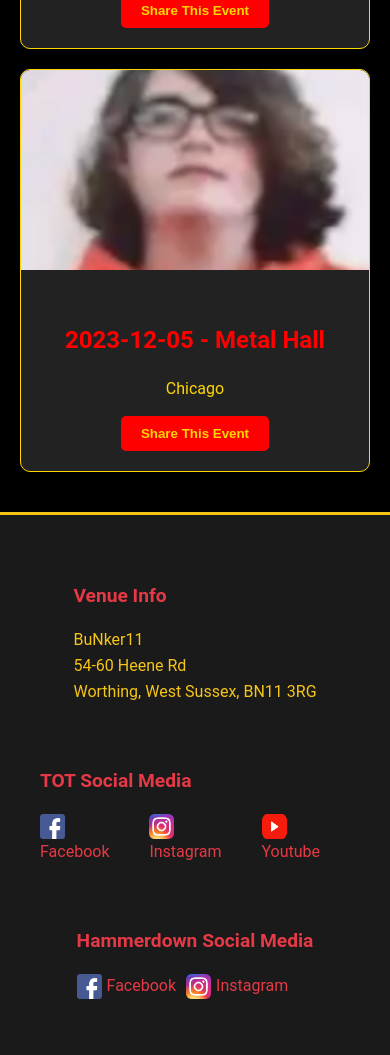
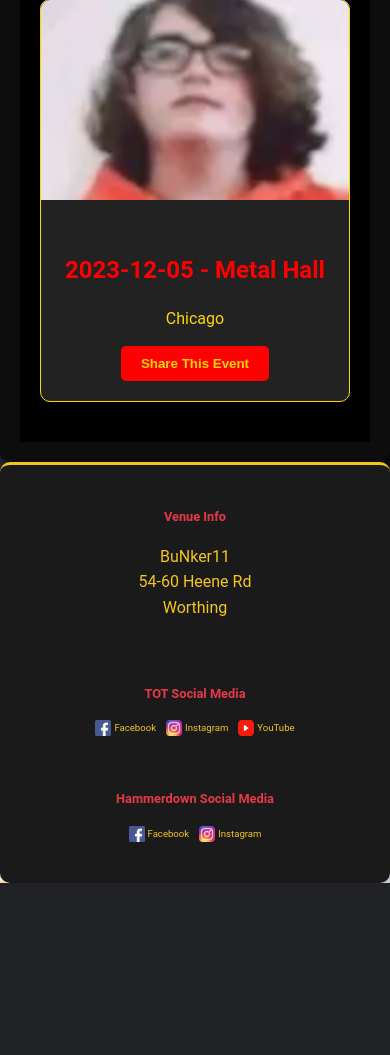
Before and after one commit to Fin250/ProjectRook1, a Flask app: page / in a window 390 px wide. Shown: the part 1953-3008 px from the top of the page. After the commit the page ends 2836 px from the top, so only its background shows below. Run offline with Flask 2, Linux system fonts and the light colour scheme.

Commit message:
Home page enhancements + mobile friendliness work

```diff
--- a/static/css/base.css
+++ b/static/css/base.css
@@ -3,7 +3,8 @@ body {
     margin: 0;
     padding: 0;
     font-family: 'Roboto', sans-serif;
-    background-color: #0d0d0d; /* Darker black for a modern look */
+    background: url('../images/placeholders/placeholder5.jpg') no-repeat center center fixed;
+    background-size: cover;
     color: #f5c518; /* Gold with a softer tone */
     line-height: 1.6;
 }
@@ -17,6 +18,16 @@ a:hover {
     text-decoration: underline;
 }
 
+/* Main Content Wrapper */
+main {
+    max-width: 80%;
+    margin: 0 auto;
+    background-color: #0d0d0d; /* Solid black background for content */
+    padding: 20px;
+    border-radius: 10px;
+    box-shadow: 0 4px 10px rgba(0, 0, 0, 0.5); /* Subtle shadow for depth */
+}
+
 /* Header Styles */
 header {
     display: flex;
@@ -25,6 +36,7 @@ header {
     padding: 15px 30px;
     background-color: #1a1a1a; /* Dark gray for contrast */
     border-bottom: 3px solid #f5c518; /* Gold border */
+    border-radius: 10px;
 }
 
 header .logo img {
@@ -170,63 +182,128 @@ header nav ul li a:hover {
 
 /* Footer Styles */
 footer {
+    display: flex;
+    flex-direction: column; /* Stack sections vertically */
+    align-items: center;
     background-color: #1a1a1a;
     color: #f5c518;
-    padding: 30px;
-    display: flex;
-    justify-content: space-between;
-    flex-wrap: wrap;
+    padding: 15px; /* Adjust padding */
     border-top: 3px solid #f5c518;
+    border-radius: 10px;
+    overflow: hidden; /* Prevent content from overflowing */
 }
 
 footer .footer-section {
-    margin: 10px;
-    flex: 1;
-    min-width: 200px;
+    width: 100%; /* Make sections take full width */
+    text-align: center; /* Center-align content */
+    margin: 10px 0; /* Add vertical spacing */
+}
+
+footer .footer-section.address {
+    margin-bottom: 15px; /* Add extra spacing below the address */
 }
 
 footer .footer-section h4 {
     color: #e63946;
-    margin-bottom: 15px;
-    font-size: 1.2rem;
+    margin-bottom: 5px; /* Reduce spacing */
+    font-size: 0.9rem; /* Adjust font size */
 }
 
-footer .footer-detail {
-    text-align: center;
-    margin-top: 20px;
-    color: #f5c518;
-    font-size: 0.9rem;
-}
-
-/* Footer Social Media Logos */
 footer .footer-section ul {
     list-style: none;
     padding: 0;
     display: flex;
-    gap: 10px;
+    justify-content: center; /* Center-align social media icons */
+    gap: 10px; /* Add spacing between icons */
+}
+
+footer .footer-section ul li a {
+    color: #f5c518;
+    font-size: 0.7rem; /* Adjust text size */
+    text-decoration: none;
+    display: flex;
+    align-items: center;
+    gap: 5px; /* Space between icon and text */
 }
 
 footer .footer-section ul li a img {
-    width: 25px;
-    height: 25px;
-    margin-right: 5px;
-    vertical-align: middle;
+    width: 20px; /* Adjust icon size */
+    height: 20px;
     transition: transform 0.3s ease;
 }
 
 footer .footer-section ul li a img:hover {
-    transform: scale(1.2); /* Slight zoom effect on hover */
+    transform: scale(1.1); /* Slight zoom effect on hover */
 }
 
 /* Responsive Design */
 @media (max-width: 768px) {
+    /* Header Navigation */
     header nav ul {
-        flex-direction: column;
+        flex-direction: row; /* Keep the navigation horizontal */
+        flex-wrap: wrap; /* Allow wrapping if needed */
+        justify-content: center; /* Center the navigation items */
+        gap: 5px; /* Reduce the gap between items */
+    }
+
+    header nav ul li a {
+        font-size: 0.7rem; /* Further reduce font size for smaller screens */
+        padding: 5px 8px; /* Adjust padding for smaller buttons */
+    }
+
+    header {
+        padding: 8px 10px; /* Reduce header padding */
+    }
+
+    header .logo img {
+        max-height: 35px; /* Further reduce logo size */
+    }
+
+    /* Footer */
+    footer {
+        flex-direction: column; /* Stack sections vertically */
         align-items: center;
     }
 
-    footer {
-        flex-direction: column;
-        align-items: center;
+    footer .footer-section.address {
+        width: 100%; /* Address section takes full width */
+        margin-bottom: 20px; /* Add extra spacing below the address */
+    }
+
+    footer .footer-section {
+        width: 100%; /* Ensure sections take full width */
+        margin: 10px 0; /* Add vertical spacing */
+    }
+
+    footer .footer-section ul {
+        flex-direction: row; /* Keep social media icons horizontal */
+        justify-content: center; /* Center-align icons */
+    }
+
+    footer .footer-section ul li a {
+        font-size: 0.6rem; /* Further reduce text size */
+        gap: 3px; /* Reduce space between icon and text */
+    }
+
+    footer .footer-section ul li a img {
+        width: 16px; /* Reduce icon size */
+        height: 16px;
+    }
+
+    footer .footer-section h4 {
+        font-size: 0.8rem; /* Reduce header size */
+    }
+
+    /* Shortened Address */
+    footer .footer-section p {
+        display: none; /* Hide full address by default */
+    }
+
+    footer .footer-section p.short {
+        display: block; /* Show shortened address */
+    }
+
+    main, header, footer {
+        max-width: 95%; /* Reduce width for smaller screens */
     }
 }
--- a/templates/base.html
+++ b/templates/base.html
@@ -44,16 +44,17 @@
     </main>
 
     <footer>
-        <div class="footer-section">
+        <div class="footer-section address">
             <h4>Venue Info</h4>
-            <p>BuNker11<br>54-60 Heene Rd<br>Worthing, West Sussex, BN11 3RG</p>
+            <p class="full">BuNker11<br>54-60 Heene Rd<br>Worthing, West Sussex, BN11 3RG</p>
+            <p class="short">BuNker11<br>54-60 Heene Rd<br>Worthing</p>
         </div>
         <div class="footer-section">
             <h4>TOT Social Media</h4>
             <ul>
                 <li><a href="https://facebook.com" target="_blank"><img src="{{ url_for('static', filename='images/footer/facebook-icon.png') }}" alt="Facebook">Facebook</a></li>
                 <li><a href="https://instagram.com" target="_blank"><img src="{{ url_for('static', filename='images/footer/instagram-icon.png') }}" alt="Instagram">Instagram</a></li>
-                <li><a href="https://youtube.com" target="_blank"><img src="{{ url_for('static', filename='images/footer/youtube-icon.png') }}" alt="YouTube">Youtube</a></li>
+                <li><a href="https://youtube.com" target="_blank"><img src="{{ url_for('static', filename='images/footer/youtube-icon.png') }}" alt="YouTube">YouTube</a></li>
             </ul>
         </div>
         <div class="footer-section">
```
Also changed, not shown: static/scripts/base.js (added).
